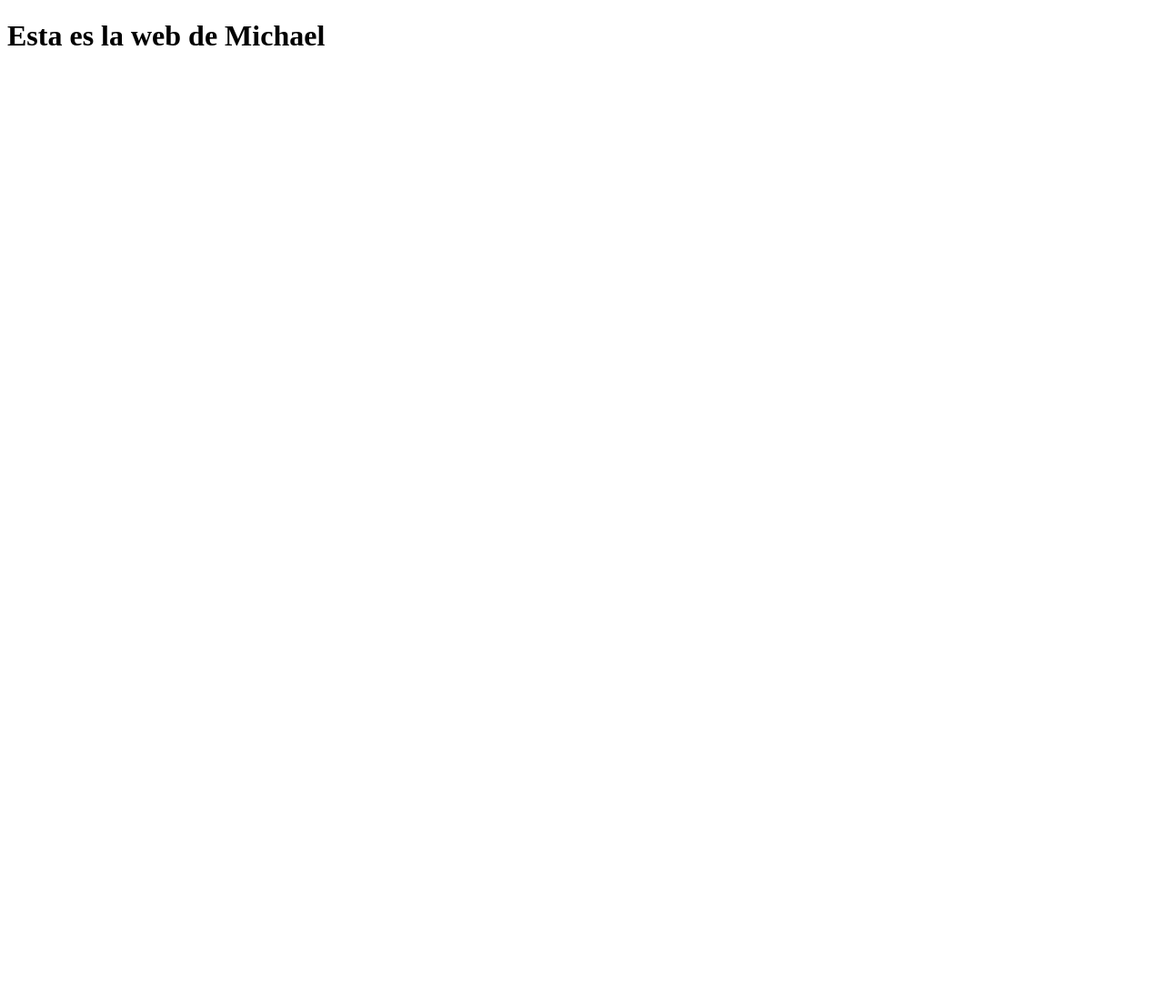
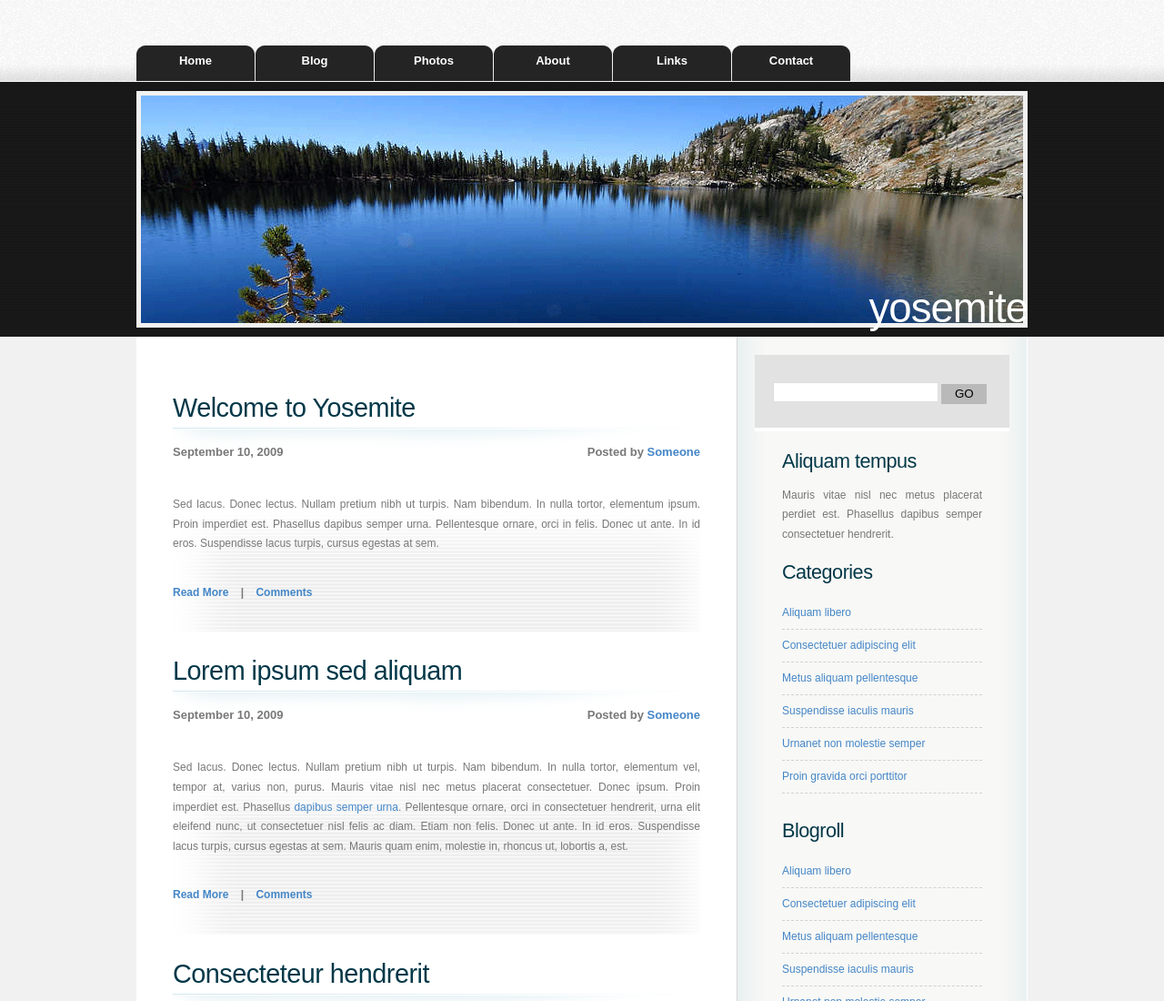
Before and after one commit to maikol8-10/Requerimieto, a plain HTML site: page index.html in a window 1280 px wide. Shown: the top 1100 px of the page at 91% size. Before the commit the page ends 800 px from the top, so only its background shows below. Drawn offline with Linux system fonts and the light colour scheme.

Commit message:
Modificación de Pagina

```diff
--- a/index.html
+++ b/index.html
@@ -1,9 +1,128 @@
-<!DOCTYPE html>
-<html>
-	<head>
-		<title>Bienvenido a la web Michael</title>
-	</head>
-	<body>
-		<h1>Esta es la web de Michael</h1>
-	</body>
+<!DOCTYPE html PUBLIC "-//W3C//DTD XHTML 1.0 Strict//EN" "http://www.w3.org/TR/xhtml1/DTD/xhtml1-strict.dtd">
+
+<html xmlns="http://www.w3.org/1999/xhtml">
+<head>
+<meta name="keywords" content="" />
+<meta name="description" content="" />
+<meta http-equiv="content-type" content="text/html; charset=utf-8" />
+<title>Yosemite</title>
+<link href="style.css" rel="stylesheet" type="text/css" media="screen" />
+</head>
+<body>
+<div id="wrapper">
+	<div id="menu">
+		<ul>
+			<li class="current_page_item"><a href="#">Home</a></li>
+			<li><a href="#">Blog</a></li>
+			<li><a href="#">Photos</a></li>
+			<li><a href="#">About</a></li>
+			<li><a href="#">Links</a></li>
+			<li><a href="#">Contact</a></li>
+		</ul>
+	</div>
+	<!-- end #menu -->
+	<div id="header">
+		<div id="logo">
+			<h1><a href="#">Yosemite   </a></h1>
+		</div>
+	</div>
+	<!-- end #header -->
+	<div id="page">
+	<div id="page-bgtop">
+	<div id="page-bgbtm">
+		<div id="content">
+			<div class="post">
+				<h2 class="title"><a href="#">Welcome to Yosemite   </a></h2>
+				<p class="meta"><span class="date">September 10, 2009</span><span class="posted">Posted by <a href="#">Someone</a></span></p>
+				<div style="clear: both;">&nbsp;</div>
+				<div class="entry">
+					<p>Sed lacus. Donec lectus. Nullam pretium nibh ut turpis. Nam bibendum. In nulla tortor, elementum ipsum. Proin imperdiet est. Phasellus dapibus semper urna. Pellentesque ornare, orci in felis. Donec ut ante. In id eros. Suspendisse lacus turpis, cursus egestas at sem.</p>
+					<p class="links"><a href="#">Read More</a>&nbsp;&nbsp;&nbsp;&nbsp;|&nbsp;&nbsp;&nbsp;&nbsp;<a href="#">Comments</a></p>
+				</div>
+			</div>
+			<div class="post">
+				<h2 class="title"><a href="#">Lorem ipsum sed aliquam</a></h2>
+				<p class="meta"><span class="date">September 10, 2009</span><span class="posted">Posted by <a href="#">Someone</a></span></p>
+				<div style="clear: both;">&nbsp;</div>
+				<div class="entry">
+					<p>Sed lacus. Donec lectus. Nullam pretium nibh ut turpis. Nam bibendum. In nulla tortor, elementum vel, tempor at, varius non, purus. Mauris vitae nisl nec metus placerat consectetuer. Donec ipsum. Proin imperdiet est. Phasellus <a href="#">dapibus semper urna</a>. Pellentesque ornare, orci in consectetuer hendrerit, urna elit eleifend nunc, ut consectetuer nisl felis ac diam. Etiam non felis. Donec ut ante. In id eros. Suspendisse lacus turpis, cursus egestas at sem.  Mauris quam enim, molestie in, rhoncus ut, lobortis a, est.</p>
+					<p class="links"><a href="#">Read More</a>&nbsp;&nbsp;&nbsp;&nbsp;|&nbsp;&nbsp;&nbsp;&nbsp;<a href="#">Comments</a></p>
+				</div>
+			</div>
+			<div class="post">
+				<h2 class="title"><a href="#">Consecteteur hendrerit </a></h2>
+				<p class="meta"><span class="date">September 10, 2009</span><span class="posted">Posted by <a href="#">Someone</a></span></p>
+				<div style="clear: both;">&nbsp;</div>
+				<div class="entry">
+					<p>Sed lacus. Donec lectus. Nullam pretium nibh ut turpis. Nam bibendum. In nulla tortor, elementum vel, tempor at, varius non, purus. Mauris vitae nisl nec metus placerat consectetuer. Donec ipsum. Proin imperdiet est. Phasellus <a href="#">dapibus semper urna</a>. Pellentesque ornare, orci in consectetuer hendrerit, urna elit eleifend nunc, ut consectetuer nisl felis ac diam. Etiam non felis. Donec ut ante. In id eros. Suspendisse lacus turpis, cursus egestas at sem.  Mauris quam enim, molestie in, rhoncus ut, lobortis a, est.</p>
+					<p class="links"><a href="#">Read More</a>&nbsp;&nbsp;&nbsp;&nbsp;|&nbsp;&nbsp;&nbsp;&nbsp;<a href="#">Comments</a></p>
+				</div>
+			</div>
+		<div style="clear: both;">&nbsp;</div>
+		</div>
+		<!-- end #content -->
+		<div id="sidebar">
+			<ul>
+				<li>
+					<div id="search" >
+					<form method="get" action="#">
+						<div>
+							<input type="text" name="s" id="search-text" value="" />
+							<input type="submit" id="search-submit" value="GO" />
+						</div>
+					</form>
+					</div>
+					<div style="clear: both;">&nbsp;</div>
+				</li>
+				<li>
+					<h2>Aliquam tempus</h2>
+					<p>Mauris vitae nisl nec metus placerat perdiet est. Phasellus dapibus semper consectetuer hendrerit.</p>
+				</li>
+				<li>
+					<h2>Categories</h2>
+					<ul>
+						<li><a href="#">Aliquam libero</a></li>
+						<li><a href="#">Consectetuer adipiscing elit</a></li>
+						<li><a href="#">Metus aliquam pellentesque</a></li>
+						<li><a href="#">Suspendisse iaculis mauris</a></li>
+						<li><a href="#">Urnanet non molestie semper</a></li>
+						<li><a href="#">Proin gravida orci porttitor</a></li>
+					</ul>
+				</li>
+				<li>
+					<h2>Blogroll</h2>
+					<ul>
+						<li><a href="#">Aliquam libero</a></li>
+						<li><a href="#">Consectetuer adipiscing elit</a></li>
+						<li><a href="#">Metus aliquam pellentesque</a></li>
+						<li><a href="#">Suspendisse iaculis mauris</a></li>
+						<li><a href="#">Urnanet non molestie semper</a></li>
+						<li><a href="#">Proin gravida orci porttitor</a></li>
+					</ul>
+				</li>
+				<li>
+					<h2>Archives</h2>
+					<ul>
+						<li><a href="#">Aliquam libero</a></li>
+						<li><a href="#">Consectetuer adipiscing elit</a></li>
+						<li><a href="#">Metus aliquam pellentesque</a></li>
+						<li><a href="#">Suspendisse iaculis mauris</a></li>
+						<li><a href="#">Urnanet non molestie semper</a></li>
+						<li><a href="#">Proin gravida orci porttitor</a></li>
+					</ul>
+				</li>
+			</ul>
+		</div>
+		<!-- end #sidebar -->
+		<div style="clear: both;">&nbsp;</div>
+	</div>
+	</div>
+	</div>
+	<!-- end #page -->
+</div>
+	<div id="footer">
+		<p><a href="http://www.norfipc.com/">Plantillas Gratis</a>.</p>
+	</div>
+	<!-- end #footer -->
+</body>
 </html>
--- /dev/null
+++ b/style.css
@@ -0,0 +1,374 @@
+
+body {
+	margin: 0;
+	padding: 0;
+	background: #F1F1F1 url(images/img01.gif) repeat-x left top;
+	font-family: Arial, Helvetica, sans-serif;
+	font-size: 12px;
+	color: #787878;
+}
+
+h1, h2, h3 {
+	margin: 0;
+	padding: 0;
+	font-weight: normal;
+	color: #023848;
+}
+
+h1 {
+	font-size: 2em;
+}
+
+h2 {
+	font-size: 2.4em;
+}
+
+h3 {
+	font-size: 1.6em;
+}
+
+p, ul, ol {
+	margin-top: 0;
+	line-height: 180%;
+}
+
+ul, ol {
+}
+
+a {
+	text-decoration: none;
+	color: #4486C7;
+}
+
+a:hover {
+}
+
+#wrapper {
+	width: 980px;
+	margin: 0 auto;
+	padding: 0;
+}
+
+/* Header */
+
+#header {
+	width: 980px;
+	height: 280px;
+	margin: 0 auto;
+	padding: 0px;
+	background: url(images/img06.gif) no-repeat left top;
+}
+
+/* Logo */
+
+#logo {
+	float: right;
+	margin: 0;
+	padding: 0;
+	color: #000000;
+}
+
+#logo h1, #logo p {
+	margin: 0;
+	padding: 0;
+}
+
+#logo h1 {
+	float: left;
+	padding-top: 223px;
+	letter-spacing: -1px;
+	text-align: right;
+	text-transform: lowercase;
+	font-size: 3.8em;
+}
+
+#logo p {
+	float: left;
+	margin: 0;
+	padding: 250px 0 0 10px;
+	font: normal 14px Georgia, "Times New Roman", Times, serif;
+	font-style: italic;
+	color: #FFFFFF;
+}
+
+#logo a {
+	border: none;
+	background: none;
+	text-decoration: none;
+	color: #FFFFFF;
+}
+
+/* Search */
+
+#search {
+	float: right;
+	width: 280px;
+	height: 60px;
+	padding: 20px 0px 0px 0px;
+	background: #E2E2E2;
+	border-bottom: 4px solid #FFFFFF;
+}
+
+#search form {
+	height: 41px;
+	margin: 0;
+	padding: 10px 0 0 20px;
+}
+
+#search fieldset {
+	margin: 0;
+	padding: 0;
+	border: none;
+}
+
+#search-text {
+	width: 170px;
+	padding: 6px 5px 2px 5px;
+	border: 1px solid #DEDEDE;
+	background: #FFFFFF;
+	text-transform: lowercase;
+	font: normal 11px Arial, Helvetica, sans-serif;
+	color: #5D781D;
+}
+
+#search-submit {
+	width: 50px;
+	height: 22px;
+	border: none;
+	background: #B9B9B9;
+	color: #000000;
+}
+
+/* Menu */
+
+#menu {
+	width: 980px;
+	height: 90px;
+	margin: 0 auto;
+	padding: 0;
+}
+
+#menu ul {
+	margin: 0;
+	padding: 50px 0px 0px 0px;
+	list-style: none;
+	line-height: normal;
+}
+
+#menu li {
+	float: left;
+}
+
+#menu a {
+	display: block;
+	width: 130px;
+	height: 30px;
+	margin-right: 1px;
+	padding: 9px 0px 0px 0px;
+	background: url(images/img02.gif) no-repeat left top;
+	text-decoration: none;
+	text-align: center;
+	font-family: Arial, Helvetica, sans-serif;
+	font-size: 13px;
+	font-weight: bold;
+	color: #FFFFFF;
+	border: none;
+}
+
+#menu a:hover, #menu .current_page_item a {
+	text-decoration: none;
+}
+
+#menu .current_page_item a {
+	padding-left: 0;
+}
+
+/* Page */
+
+#page {
+	width: 940px;
+	margin: 0 auto;
+	padding: 0px 0px 0px 40px;
+	background: url(images/img03.gif) repeat-y left top;
+}
+
+#page-bgtop {
+	padding: 20px 0px;
+}
+
+#page-bgbtm {
+}
+
+/* Content */
+
+#content {
+	float: left;
+	width: 580px;
+	padding: 30px 0px 0px 0px;
+}
+
+.post {
+	background: url(images/img07.gif) no-repeat left 50px;
+	margin-bottom: 15px;
+}
+
+.post-bgtop {
+}
+
+.post-bgbtm {
+}
+
+.post .title {
+	height: 38px;
+	margin-bottom: 10px;
+	padding: 12px 0 0 0px;
+	letter-spacing: -.5px;
+	color: #000000;
+}
+
+.post .title a {
+	color: #023848;
+	border: none;
+}
+
+.post .meta {
+	margin-bottom: 30px;
+	padding: 5px 0px 15px 0px;
+	text-align: left;
+	font-family: Arial, Helvetica, sans-serif;
+	font-size: 13px;
+	font-weight: bold;
+}
+
+.post .meta .date {
+	float: left;
+}
+
+.post .meta .posted {
+	float: right;
+}
+
+.post .meta a {
+}
+
+.post .entry {
+	background: url(images/img08.gif) no-repeat left top;
+	padding: 0px 0px 20px 0px;
+	padding-bottom: 20px;
+	text-align: justify;
+}
+
+.links {
+	padding-top: 20px;
+	font-size: 12px;
+	font-weight: bold;
+}
+
+/* Sidebar */
+
+#sidebar {
+	float: right;
+	width: 280px;
+	margin: 0px;
+	padding: 0px 20px 0px 0px;
+	color: #787878;
+}
+
+#sidebar ul {
+	margin: 0;
+	padding: 0;
+	list-style: none;
+}
+
+#sidebar li {
+	margin: 0;
+	padding: 0;
+}
+
+#sidebar li ul {
+	margin: 0px 0px;
+	padding-bottom: 30px;
+}
+
+#sidebar li li {
+	line-height: 35px;
+	border-bottom: 1px dashed #D1D1D1;
+	margin: 0px 30px;
+	border-left: none;
+}
+
+#sidebar li li span {
+	display: block;
+	margin-top: -20px;
+	padding: 0;
+	font-size: 11px;
+	font-style: italic;
+}
+
+#sidebar h2 {
+	height: 38px;
+	padding-left: 30px;
+	letter-spacing: -.5px;
+	font-size: 1.8em;
+}
+
+#sidebar p {
+	margin: 0 0px;
+	padding: 0px 30px 20px 30px;
+	text-align: justify;
+}
+
+#sidebar a {
+	border: none;
+}
+
+#sidebar a:hover {
+	text-decoration: underline;
+	color: #8A8A8A;
+}
+
+/* Calendar */
+
+#calendar {
+}
+
+#calendar_wrap {
+	padding: 20px;
+}
+
+#calendar table {
+	width: 100%;
+}
+
+#calendar tbody td {
+	text-align: center;
+}
+
+#calendar #next {
+	text-align: right;
+}
+
+/* Footer */
+
+#footer {
+	height: 50px;
+	margin: 0 auto;
+	padding: 0px 0 15px 0;
+	background: #ECECEC;
+	border-top: 1px solid #DEDEDE;
+	font-family: Arial, Helvetica, sans-serif;
+}
+
+#footer p {
+	margin: 0;
+	padding-top: 20px;
+	line-height: normal;
+	font-size: 9px;
+	text-transform: uppercase;
+	text-align: center;
+	color: black;
+}
+
+#footer a {
+	color:black;
+}
```
Also changed, not shown: images/img01.gif (added), images/img02.gif (added), images/img03.gif (added), images/img06.gif (added), images/img07.gif (added), images/img08.gif (added).
